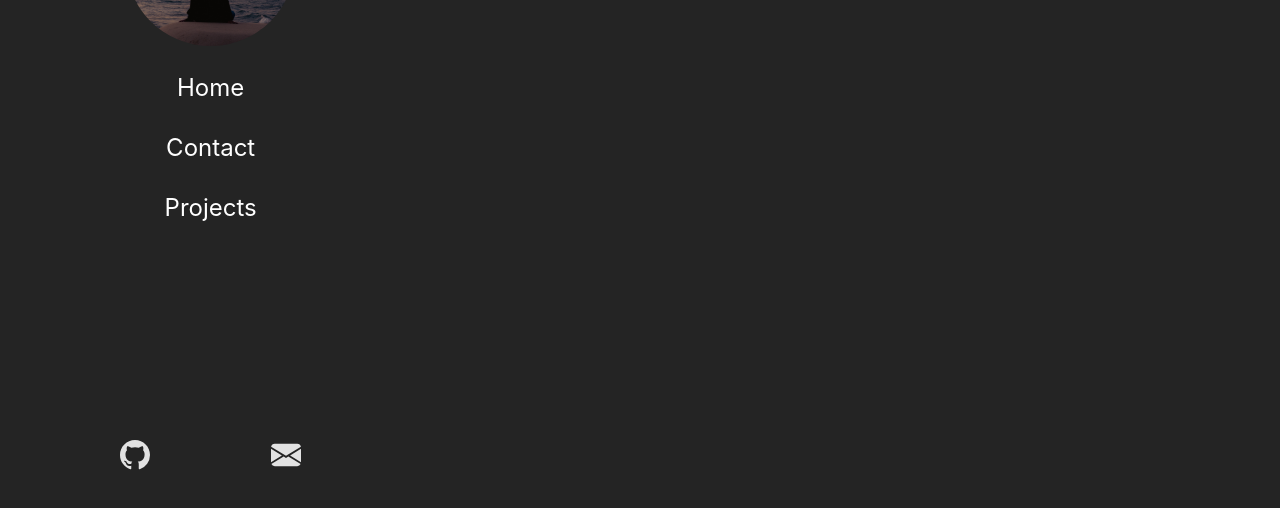
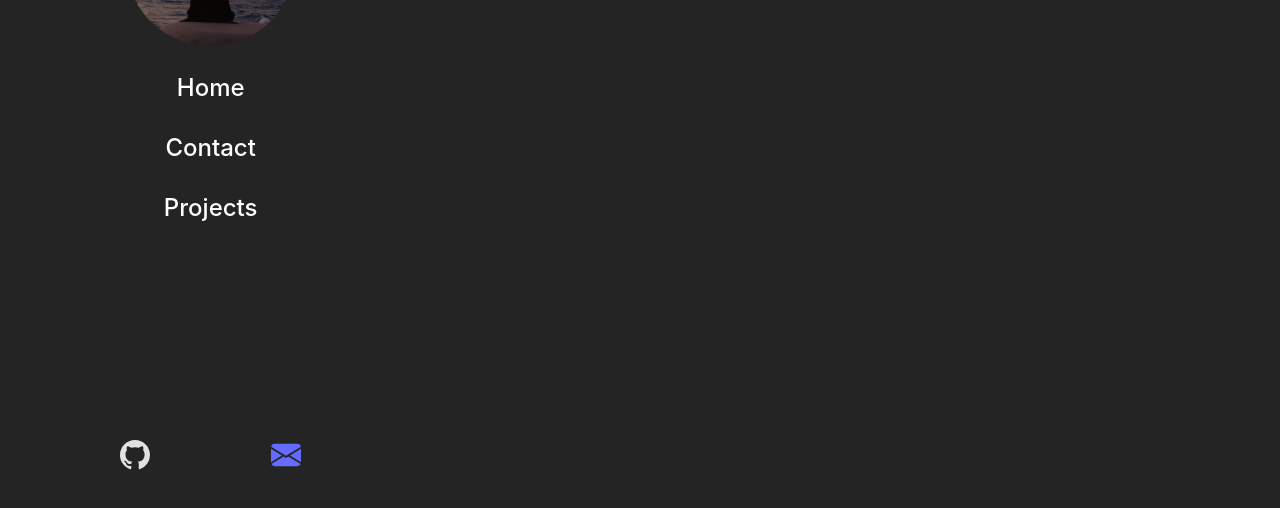
Before and after one commit to mejia-dev/mejia.dev, a React (Vite) app: page / in a window 1280 px wide. Shown: the part 252-760 px from the top of the page. Built offline with nearby package versions, Linux system fonts and the light colour scheme.

Commit message:
Refactor Header to use React Router

```diff
--- a/src/components/Header.tsx
+++ b/src/components/Header.tsx
@@ -1,10 +1,10 @@
-import { Dispatch, SetStateAction, useEffect, useState } from "react";
+import { useEffect, useState } from "react";
 import ReactModal, { Styles } from "react-modal";
+import { Link } from "react-router-dom";
 import imgProfilePic from '../assets/aaron.png';
 import imgWordArt from '../assets/name.png';
 
 interface HeaderProps {
-  onClickNavButton: Dispatch<SetStateAction<string>>;
   navButtons: string[]
 }
 
@@ -30,7 +30,9 @@ export default function Header(props: HeaderProps): JSX.Element {
         {
           props.navButtons.map((action) => (
             <span key={action + (modalShown ? "small" : "big")} className={action + (modalShown ? "small" : "big")} onClick={() => setModalShown(false)}>
-              <div className={modalShown ? "navBarButtonSmall" : "navBarButton"} onClick={() => props.onClickNavButton(action)}>{action}</div>
+              <Link to={"/" + action.toLowerCase()}>
+                <div className={modalShown ? "navBarButtonSmall" : "navBarButton"}>{action}</div>
+              </Link>
               <br />
             </span>
           ))
@@ -48,11 +50,14 @@ export default function Header(props: HeaderProps): JSX.Element {
           </svg>
         </div>
 
-        <div className="navBarExternalLinksButton" onClick={() => props.onClickNavButton("Contact")}>
-          <svg xmlns="http://www.w3.org/2000/svg" onClick={() => setModalShown(false)} width="30" height="30" fill="currentColor" className="bi bi-envelope-fill" viewBox="0 0 16 16">
-            <path d="M.05 3.555A2 2 0 0 1 2 2h12a2 2 0 0 1 1.95 1.555L8 8.414zM0 4.697v7.104l5.803-3.558zM6.761 8.83l-6.57 4.027A2 2 0 0 0 2 14h12a2 2 0 0 0 1.808-1.144l-6.57-4.027L8 9.586zm3.436-.586L16 11.801V4.697z" />
-          </svg>
-        </div>
+        <Link to="/contact">
+          <div className="navBarExternalLinksButton">
+            <svg xmlns="http://www.w3.org/2000/svg" onClick={() => setModalShown(false)} width="30" height="30" fill="currentColor" className="bi bi-envelope-fill" viewBox="0 0 16 16">
+              <path d="M.05 3.555A2 2 0 0 1 2 2h12a2 2 0 0 1 1.95 1.555L8 8.414zM0 4.697v7.104l5.803-3.558zM6.761 8.83l-6.57 4.027A2 2 0 0 0 2 14h12a2 2 0 0 0 1.808-1.144l-6.57-4.027L8 9.586zm3.436-.586L16 11.801V4.697z" />
+            </svg>
+          </div>
+        </Link>
+
       </div>
     )
   }
```
